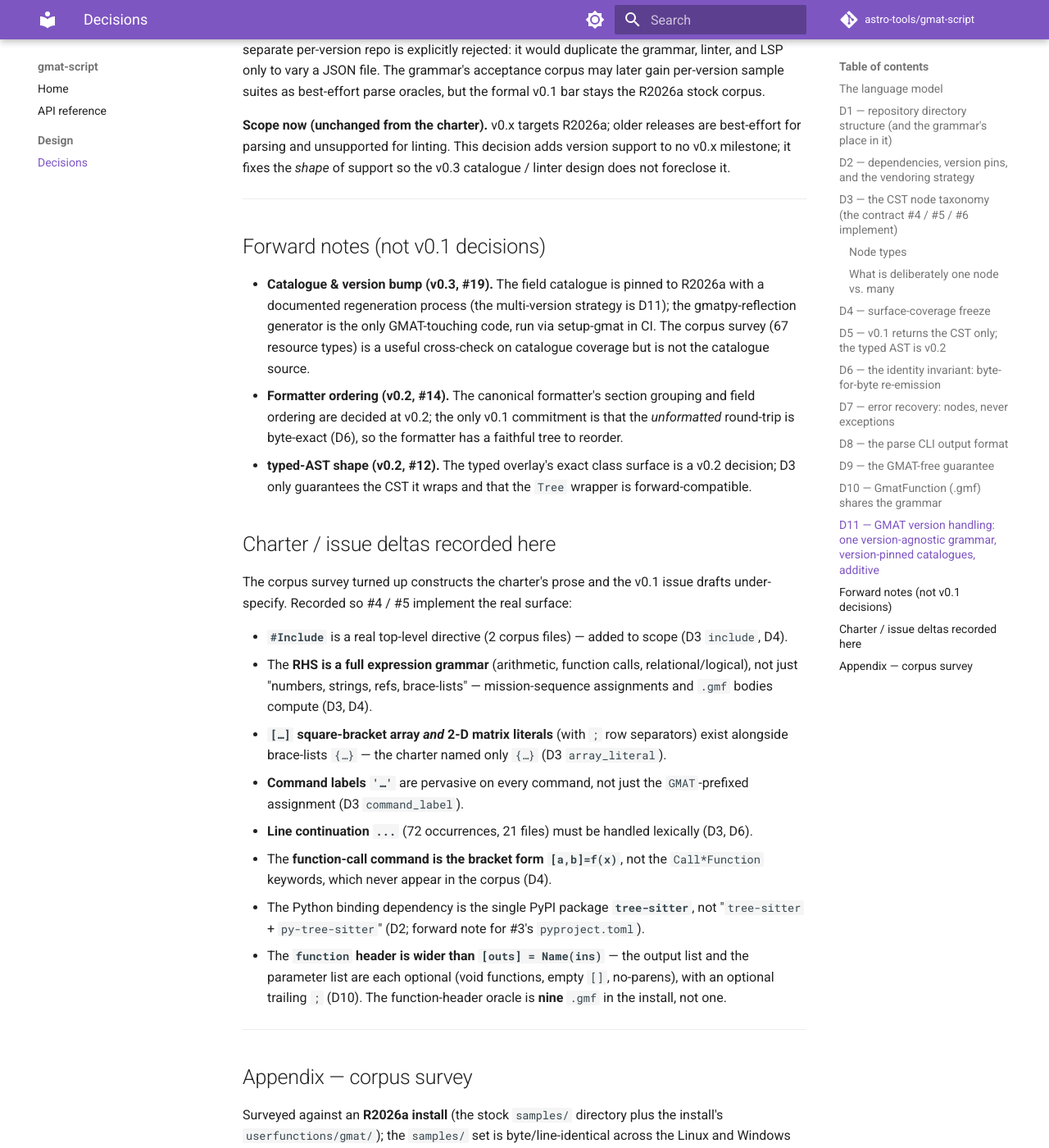
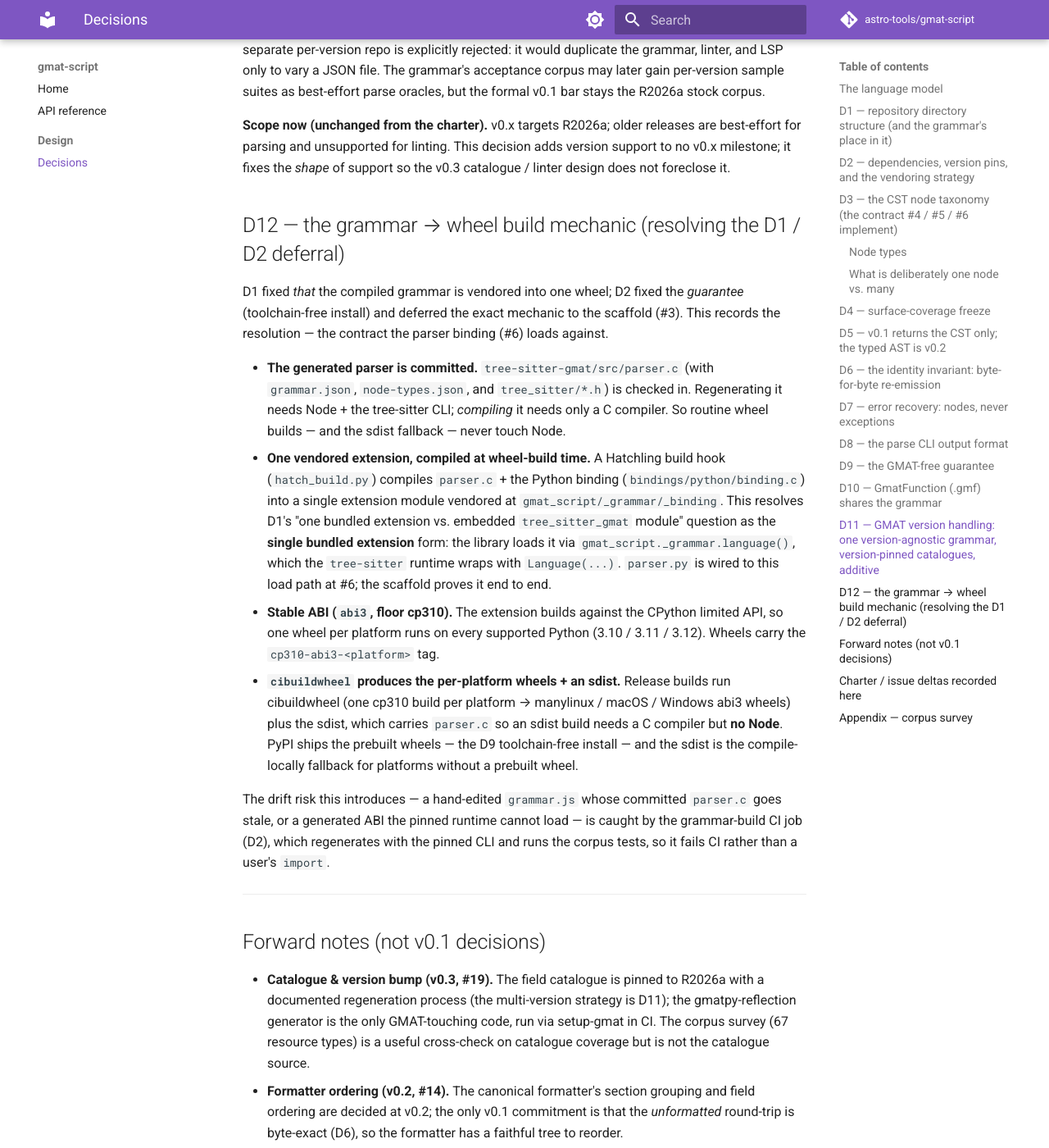
Before and after one commit to astro-tools/gmat-script, an MkDocs documentation site: the page built from docs/design/decisions.md, in a window 1280 px wide and 1400 px high, scrolled down 13094 px. Shown: the whole window at 82% size. Built offline with MkDocs 1.6.1 and Material for MkDocs 9.7.7, drawn with Linux system fonts in a browser that asks for light colours; comment, search, counter and statistics services are not loaded.

Commit message:
Add repo metadata and record the build mechanic (D12)
Add the issue templates (bug / feature / chore / "does not parse" / config), PR template,
CODEOWNERS, CONTRIBUTING (noting lint CI includes ruff format --check and that grammar
edits need Node), CITATION.cff, the Keep-a-Changelog stub, .gitignore, .gitattributes
(-text on tests/data and script/gmf sources), and .python-version. Append decision D12 to
the design log: it resolves the build mechanic D1/D2 deferred here — committed parser.c,
one vendored abi3 extension built at wheel time, cibuildwheel wheels + sdist.

Part of the repo scaffold (#3).

```diff
--- a/docs/design/decisions.md
+++ b/docs/design/decisions.md
@@ -466,6 +466,37 @@ the formal v0.1 bar stays the R2026a stock corpus.
 parsing and unsupported for linting. This decision adds version support to no v0.x milestone; it fixes
 the *shape* of support so the v0.3 catalogue / linter design does not foreclose it.
 
+## D12 — the grammar → wheel build mechanic (resolving the D1 / D2 deferral)
+
+D1 fixed *that* the compiled grammar is vendored into one wheel; D2 fixed the *guarantee*
+(toolchain-free install) and deferred the exact mechanic to the scaffold (#3). This records the
+resolution — the contract the parser binding (#6) loads against.
+
+- **The generated parser is committed.** `tree-sitter-gmat/src/parser.c` (with `grammar.json`,
+  `node-types.json`, and `tree_sitter/*.h`) is checked in. Regenerating it needs Node + the
+  tree-sitter CLI; *compiling* it needs only a C compiler. So routine wheel builds — and the sdist
+  fallback — never touch Node.
+- **One vendored extension, compiled at wheel-build time.** A Hatchling build hook
+  (`hatch_build.py`) compiles `parser.c` + the Python binding (`bindings/python/binding.c`) into a
+  single extension module vendored at `gmat_script/_grammar/_binding`. This resolves D1's
+  "one bundled extension vs. embedded `tree_sitter_gmat` module" question as the **single bundled
+  extension** form: the library loads it via `gmat_script._grammar.language()`, which the
+  `tree-sitter` runtime wraps with `Language(...)`. `parser.py` is wired to this load path at #6;
+  the scaffold proves it end to end.
+- **Stable ABI (`abi3`, floor cp310).** The extension builds against the CPython limited API, so
+  one wheel per platform runs on every supported Python (3.10 / 3.11 / 3.12). Wheels carry the
+  `cp310-abi3-<platform>` tag.
+- **`cibuildwheel` produces the per-platform wheels + an sdist.** Release builds run cibuildwheel
+  (one cp310 build per platform → manylinux / macOS / Windows abi3 wheels) plus the sdist, which
+  carries `parser.c` so an sdist build needs a C compiler but **no Node**. PyPI ships the prebuilt
+  wheels — the D9 toolchain-free install — and the sdist is the compile-locally fallback for
+  platforms without a prebuilt wheel.
+
+The drift risk this introduces — a hand-edited `grammar.js` whose committed `parser.c` goes stale,
+or a generated ABI the pinned runtime cannot load — is caught by the grammar-build CI job (D2),
+which regenerates with the pinned CLI and runs the corpus tests, so it fails CI rather than a user's
+`import`.
+
 ---
 
 ## Forward notes (not v0.1 decisions)
```
Also changed, not shown: CHANGELOG.md (added, +8 -0 lines), CONTRIBUTING.md (added, +75 -0 lines), .github/pull_request_template.md (added), 10 other files.
